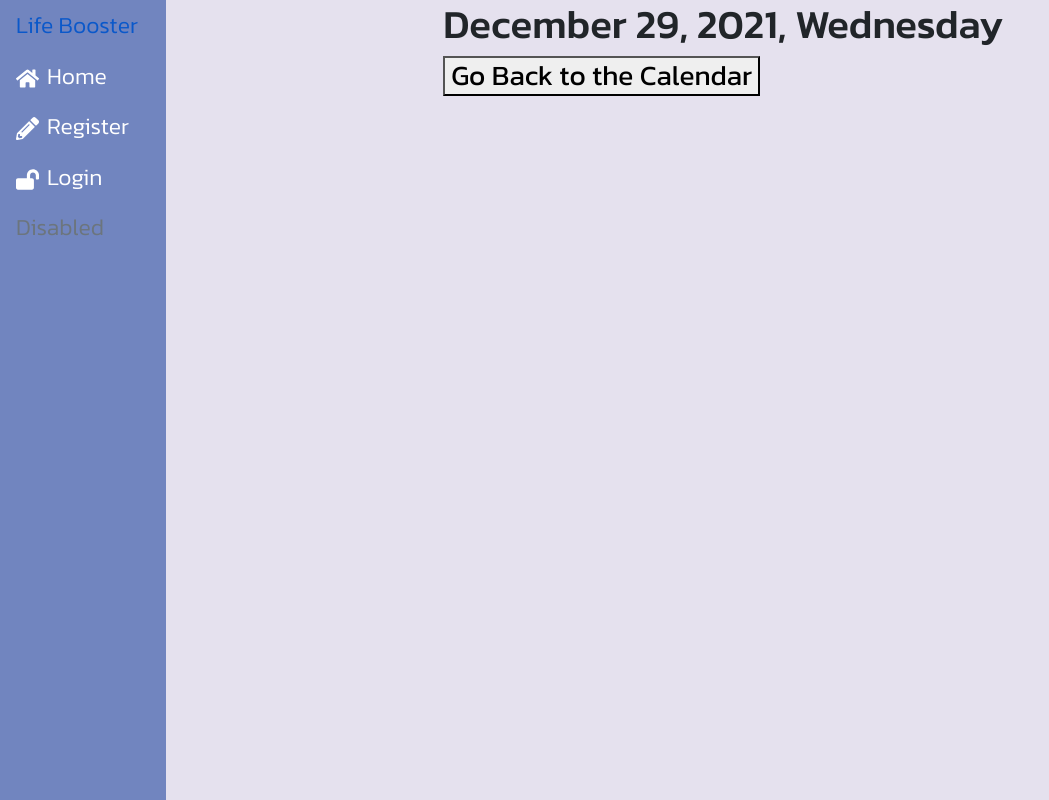
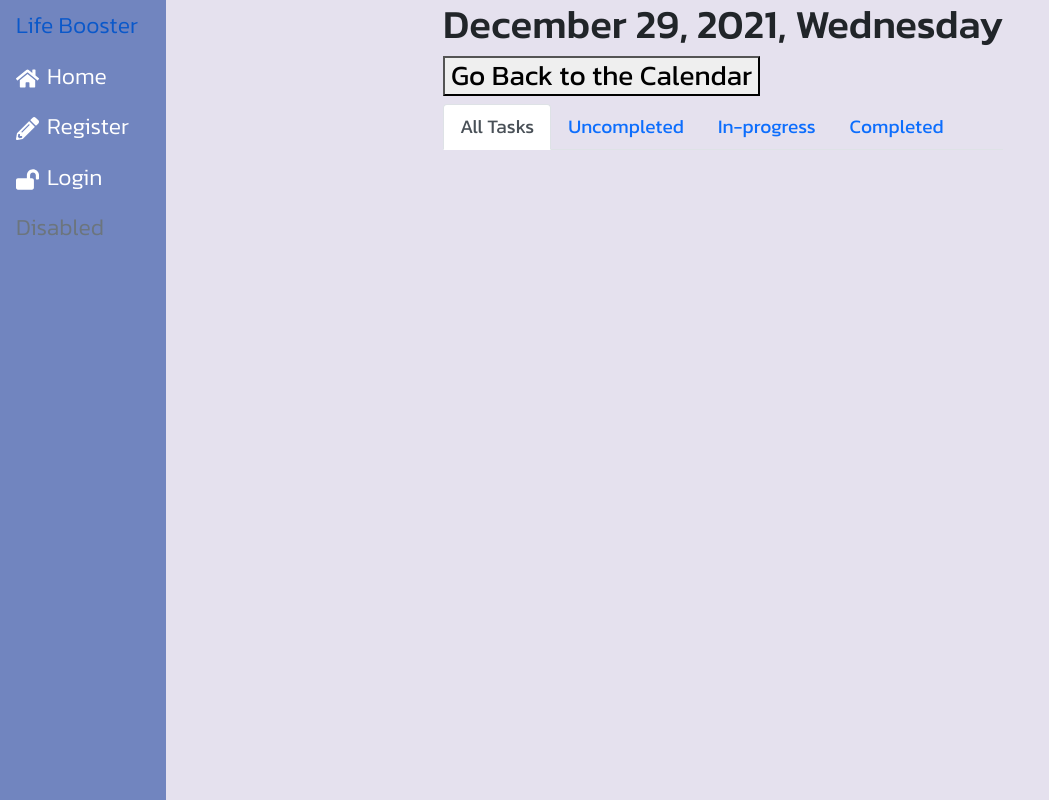
Before and after one commit to hyjin123/life-booster, a React (Create React App) app in the folder frontend/: page /home in a window 1280 px wide. Both pictures are taken after a click on the button "View To-Do List". Shown: the whole page, without its empty margins (0-1049 px from the left). Built offline with nearby package versions, Linux system fonts and the light colour scheme; no server answers.

Commit message:
created tabs for different type of tasks

```diff
--- a/frontend/src/components/List.js
+++ b/frontend/src/components/List.js
@@ -1,7 +1,7 @@
-import React from 'react';
+import React from "react";
+import { Tabs, Sonnet, Tab } from "react-bootstrap";
 
 export default function List(props) {
-
   const { date, months, weekdays, setListOn } = props;
 
   // when a user clicks the back button, it renders and brings back the calendar
@@ -10,11 +10,24 @@ export default function List(props) {
   };
 
   return (
-  <div>
-    <h1>{months[date.getMonth()]} {date.getDate()}, {date.getFullYear()}, {weekdays[date.getDay()]} </h1>
-    <h3>
-      <button onClick={handleClick} >Go Back to the Calendar</button>
-    </h3>
-  </div>
-  )
+    <div>
+      <h1>
+        {months[date.getMonth()]} {date.getDate()}, {date.getFullYear()},{" "}
+        {weekdays[date.getDay()]}
+      </h1>
+      <h3>
+        <button onClick={handleClick}>Go Back to the Calendar</button>
+      </h3>
+      <Tabs
+        defaultActiveKey="home"
+        id="uncontrolled-tab-example"
+        className="mb-3"
+      >
+        <Tab eventKey="home" title="All Tasks"></Tab>
+        <Tab eventKey="uncompleted" title="Uncompleted"></Tab>
+        <Tab eventKey="progress" title="In-progress"></Tab>
+        <Tab eventKey="completed" title="Completed"></Tab>
+      </Tabs>
+    </div>
+  );
 }
```
